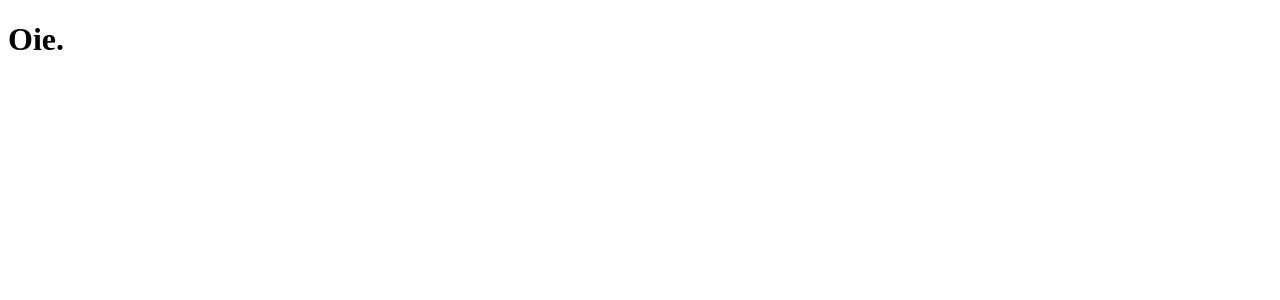
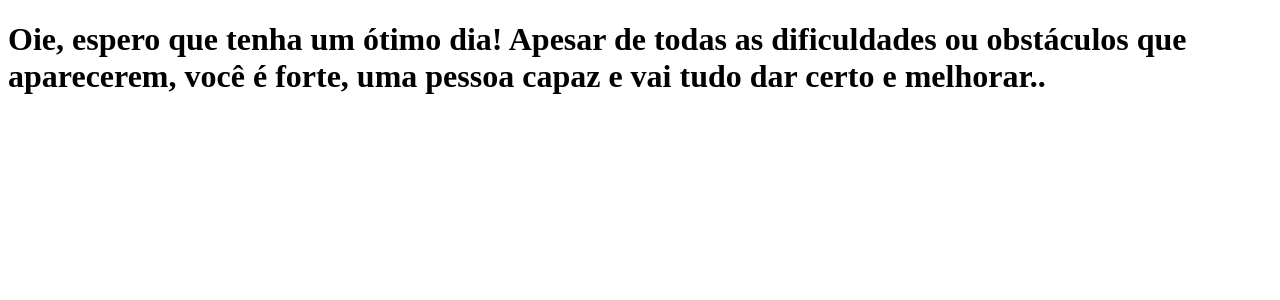
Before and after one commit to vinicius-salge/clone-tabnews, a Next.js app: page / in a window 1280 px wide. Shown: the top 300 px of the page. Built offline with nearby package versions, Linux system fonts and the light colour scheme.

Commit message:
modifca a frase outra vez

```diff
--- a/pages/index.js
+++ b/pages/index.js
@@ -1,5 +1,5 @@
 function Home() {
-    return <h1>Oie.</h1>
+    return <h1>Oie, espero que tenha um ótimo dia! Apesar de todas as dificuldades ou obstáculos que aparecerem, você é forte, uma pessoa capaz e vai tudo dar certo e melhorar..</h1>
 }
 
 export default Home;
```
